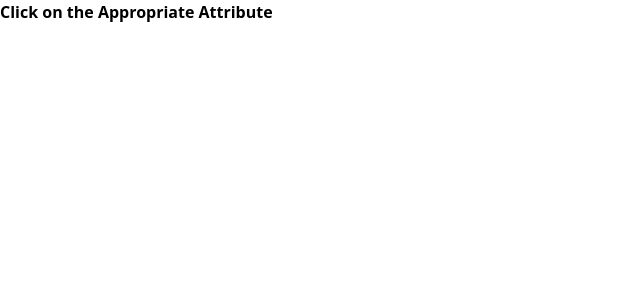
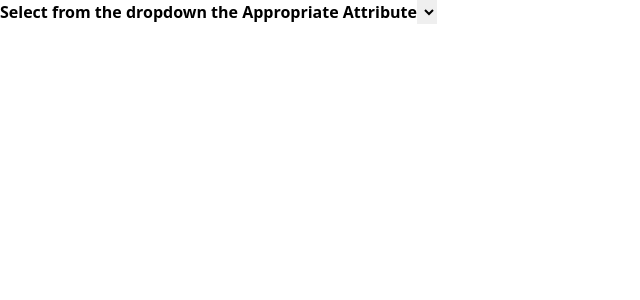
Before and after one commit to ThanosTsiamis/FIONA, a Next.js app in the folder client_side/: page /results in a window 1280 px wide. Shown: the top 300 px of the page, without its empty margins (0-640 px from the left). Built offline with nearby package versions, Linux system fonts and the light colour scheme.

Commit message:
Minor visual improvement

```diff
--- a/client_side/pages/index.tsx
+++ b/client_side/pages/index.tsx
@@ -77,7 +77,7 @@ function FileUploadForm() {
             <Head>
                 <title>FIONA</title>
             </Head>
-            <h1 className="mb-4 ml-10 text-4xl font-extrabold leading-none tracking-tight text-gray-900 md:text-1xl lg:text-5xl dark:text-white">Outlier
+            <h1 className="mb-4 ml-10 text-4xl font-extrabold leading-none tracking-tight text-gray-900 md:text-1xl lg:text-5xl dark:text-white">FIONA: Categorical Outlier
                 Detector</h1>
             <p className="mb-6 text-lg font-normal text-gray-500 lg:text-xl sm:px-16 xl:px-48 dark:text-gray-400">Discover
                 hidden insights and unlock the true potential of your data with our cutting-edge categorical outlier
--- a/client_side/pages/results.tsx
+++ b/client_side/pages/results.tsx
@@ -37,17 +37,14 @@ const ResultsPage = () => {
 
     return (
         <div>
-            <b>Click on the Appropriate Attribute</b>
-            <ul>
+            <b>Select from the dropdown the Appropriate Attribute</b>
+            <select value={selectedKey} onChange={(e) => setSelectedKey(e.target.value)}>
                 {headers.map((outerKey) => (
-                    <li key={outerKey}>
-                        <button type="button" onClick={() => setSelectedKey(outerKey)}
-                                className={outerKey === selectedKey ? 'active' : ''}>
-                            {outerKey}
-                        </button>
-                    </li>
+                    <option key={outerKey} value={outerKey}>
+                        {outerKey}
+                    </option>
                 ))}
-            </ul>
+            </select>
             {Object.keys(data).length > 0 && (
                 <table>
                     <thead>
```
